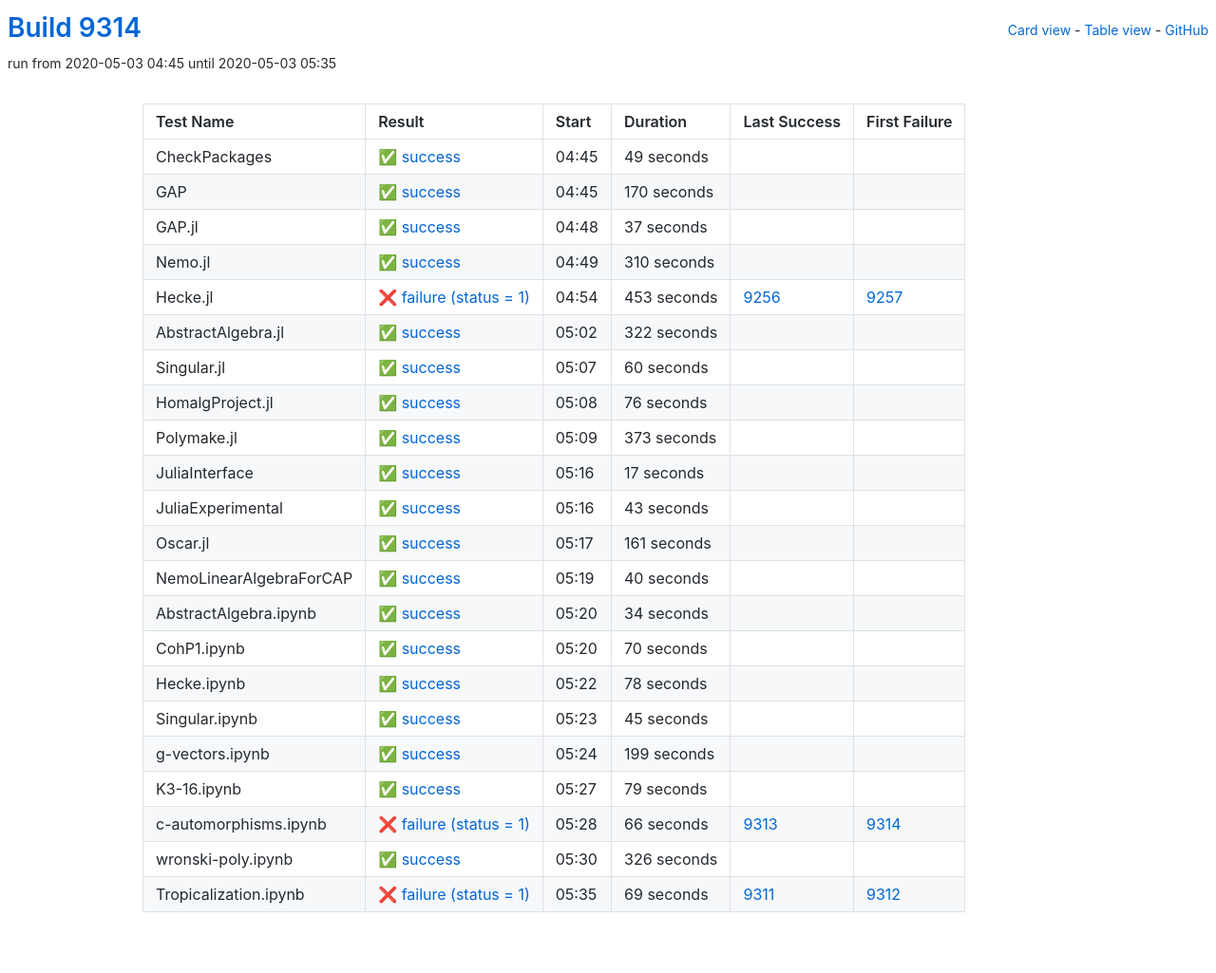
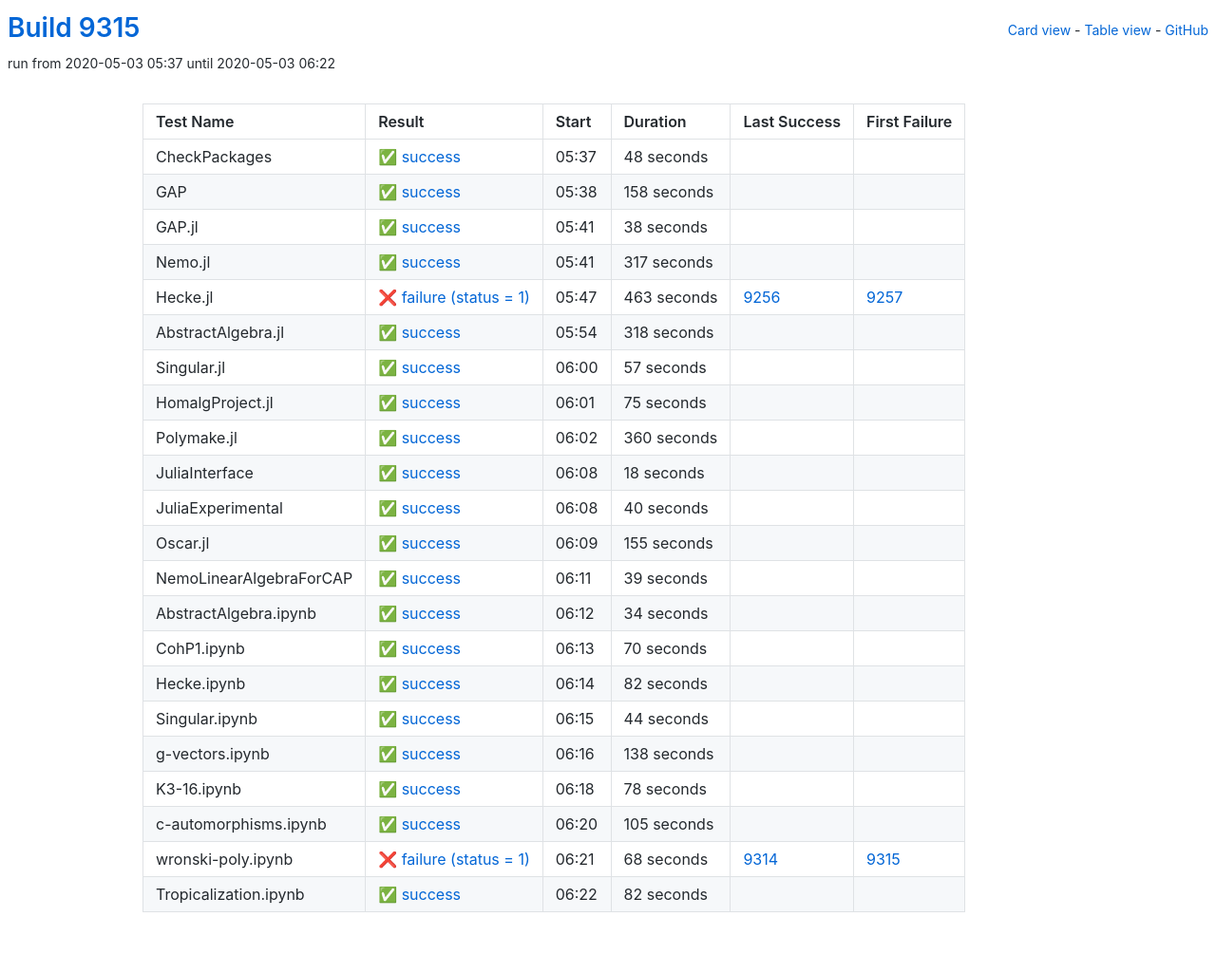
Before and after one commit to oscar-system/oscar-ci-status, a Jekyll site: the page built from table.html, in a window 1280 px wide. Shown: the whole page at 95% size. Built offline with Jekyll 4.4.1, drawn with Linux system fonts in a browser that asks for light colours.

Commit message:
Build 9315

```diff
--- a/_data/ci.yml
+++ b/_data/ci.yml
@@ -1,137 +1,115 @@
-build: 9314
-build_url: https://oscarci.mathematik.uni-kl.de/job/oscar/9314/
+build: 9315
+build_url: https://oscarci.mathematik.uni-kl.de/job/oscar/9315/
 job: oscar
 tests:
-- duration: 49
+- duration: 48
   exitcode: 0
   first_failure: false
   first_failure_url: null
   last_success: false
   last_success_url: null
-  log: https://oscarci.mathematik.uni-kl.de/job/oscar/9314/artifact/logs/build-9314/CheckPackages.log
+  log: https://oscarci.mathematik.uni-kl.de/job/oscar/9315/artifact/logs/build-9315/CheckPackages.log
   name: CheckPackages
-  start: 2020-05-03 04:45
+  start: 2020-05-03 05:37
   status: success
   success: true
-- duration: 170
+- duration: 158
   exitcode: 0
   first_failure: false
   first_failure_url: null
   last_success: false
   last_success_url: null
-  log: https://oscarci.mathematik.uni-kl.de/job/oscar/9314/artifact/logs/build-9314/GAP.log
+  log: https://oscarci.mathematik.uni-kl.de/job/oscar/9315/artifact/logs/build-9315/GAP.log
   name: GAP
-  start: 2020-05-03 04:45
+  start: 2020-05-03 05:38
   status: success
   success: true
-- duration: 37
+- duration: 38
   exitcode: 0
   first_failure: false
   first_failure_url: null
   last_success: false
   last_success_url: null
-  log: https://oscarci.mathematik.uni-kl.de/job/oscar/9314/artifact/logs/build-9314/GAP.jl.log
+  log: https://oscarci.mathematik.uni-kl.de/job/oscar/9315/artifact/logs/build-9315/GAP.jl.log
   name: GAP.jl
-  start: 2020-05-03 04:48
+  start: 2020-05-03 05:41
   status: success
   success: true
-- duration: 310
+- duration: 317
   exitcode: 0
   first_failure: false
   first_failure_url: null
   last_success: false
   last_success_url: null
-  log: https://oscarci.mathematik.uni-kl.de/job/oscar/9314/artifact/logs/build-9314/Nemo.jl.log
+  log: https://oscarci.mathematik.uni-kl.de/job/oscar/9315/artifact/logs/build-9315/Nemo.jl.log
   name: Nemo.jl
-  start: 2020-05-03 04:49
+  start: 2020-05-03 05:41
   status: success
   success: true
-- duration: 453
+- duration: 463
   exitcode: 1
   first_failure: 9257
   first_failure_url: https://oscarci.mathematik.uni-kl.de/job/oscar/9257/
   last_success: 9256
   last_success_url: https://oscarci.mathematik.uni-kl.de/job/oscar/9256/
-  log: https://oscarci.mathematik.uni-kl.de/job/oscar/9314/artifact/logs/build-9314/Hecke.jl.log
+  log: https://oscarci.mathematik.uni-kl.de/job/oscar/9315/artifact/logs/build-9315/Hecke.jl.log
   name: Hecke.jl
-  start: 2020-05-03 04:54
+  start: 2020-05-03 05:47
   status: failure
   success: false
-- duration: 322
+- duration: 318
   exitcode: 0
   first_failure: false
   first_failure_url: null
   last_success: false
   last_success_url: null
-  log: https://oscarci.mathematik.uni-kl.de/job/oscar/9314/artifact/logs/build-9314/AbstractAlgebra.jl.log
+  log: https://oscarci.mathematik.uni-kl.de/job/oscar/9315/artifact/logs/build-9315/AbstractAlgebra.jl.log
   name: AbstractAlgebra.jl
-  start: 2020-05-03 05:02
+  start: 2020-05-03 05:54
   status: success
   success: true
-- duration: 60
+- duration: 57
   exitcode: 0
   first_failure: false
   first_failure_url: null
   last_success: false
   last_success_url: null
-  log: https://oscarci.mathematik.uni-kl.de/job/oscar/9314/artifact/logs/build-9314/Singular.jl.log
+  log: https://oscarci.mathematik.uni-kl.de/job/oscar/9315/artifact/logs/build-9315/Singular.jl.log
   name: Singular.jl
-  start: 2020-05-03 05:07
+  start: 2020-05-03 06:00
   status: success
   success: true
-- duration: 76
+- duration: 75
   exitcode: 0
   first_failure: false
   first_failure_url: null
   last_success: false
   last_success_url: null
-  log: https://oscarci.mathematik.uni-kl.de/job/oscar/9314/artifact/logs/build-9314/HomalgProject.jl.log
+  log: https://oscarci.mathematik.uni-kl.de/job/oscar/9315/artifact/logs/build-9315/HomalgProject.jl.log
   name: HomalgProject.jl
-  start: 2020-05-03 05:08
+  start: 2020-05-03 06:01
   status: success
   success: true
-- duration: 373
+- duration: 360
   exitcode: 0
   first_failure: false
   first_failure_url: null
   last_success: false
   last_success_url: null
-  log: https://oscarci.mathematik.uni-kl.de/job/oscar/9314/artifact/logs/build-9314/Polymake.jl.log
+  log: https://oscarci.mathematik.uni-kl.de/job/oscar/9315/artifact/logs/build-9315/Polymake.jl.log
   name: Polymake.jl
-  start: 2020-05-03 05:09
+  start: 2020-05-03 06:02
   status: success
   success: true
-- duration: 17
+- duration: 18
   exitcode: 0
   first_failure: false
   first_failure_url: null
   last_success: false
   last_success_url: null
-  log: https://oscarci.mathematik.uni-kl.de/job/oscar/9314/artifact/logs/build-9314/JuliaInterface.log
+  log: https://oscarci.mathematik.uni-kl.de/job/oscar/9315/artifact/logs/build-9315/JuliaInterface.log
   name: JuliaInterface
-  start: 2020-05-03 05:16
-  status: success
-  success: true
-- duration: 43
-  exitcode: 0
-  first_failure: false
-  first_failure_url: null
-  last_success: false
-  last_success_url: null
-  log: https://oscarci.mathematik.uni-kl.de/job/oscar/9314/artifact/logs/build-9314/JuliaExperimental.log
-  name: JuliaExperimental
-  start: 2020-05-03 05:16
-  status: success
-  success: true
-- duration: 161
-  exitcode: 0
-  first_failure: false
-  first_failure_url: null
-  last_success: false
-  last_success_url: null
-  log: https://oscarci.mathematik.uni-kl.de/job/oscar/9314/artifact/logs/build-9314/Oscar.jl.log
-  name: Oscar.jl
-  start: 2020-05-03 05:17
+  start: 2020-05-03 06:08
   status: success
   success: true
 - duration: 40
@@ -140,9 +118,31 @@
   first_failure_url: null
   last_success: false
   last_success_url: null
-  log: https://oscarci.mathematik.uni-kl.de/job/oscar/9314/artifact/logs/build-9314/NemoLinearAlgebraForCAP.log
+  log: https://oscarci.mathematik.uni-kl.de/job/oscar/9315/artifact/logs/build-9315/JuliaExperimental.log
+  name: JuliaExperimental
+  start: 2020-05-03 06:08
+  status: success
+  success: true
+- duration: 155
+  exitcode: 0
+  first_failure: false
+  first_failure_url: null
+  last_success: false
+  last_success_url: null
+  log: https://oscarci.mathematik.uni-kl.de/job/oscar/9315/artifact/logs/build-9315/Oscar.jl.log
+  name: Oscar.jl
+  start: 2020-05-03 06:09
+  status: success
+  success: true
+- duration: 39
+  exitcode: 0
+  first_failure: false
+  first_failure_url: null
+  last_success: false
+  last_success_url: null
+  log: https://oscarci.mathematik.uni-kl.de/job/oscar/9315/artifact/logs/build-9315/NemoLinearAlgebraForCAP.log
   name: NemoLinearAlgebraForCAP
-  start: 2020-05-03 05:19
+  start: 2020-05-03 06:11
   status: success
   success: true
 - duration: 34
@@ -151,9 +151,9 @@
   first_failure_url: null
   last_success: false
   last_success_url: null
-  log: https://oscarci.mathematik.uni-kl.de/job/oscar/9314/artifact/logs/build-9314/AbstractAlgebra.ipynb.log
+  log: https://oscarci.mathematik.uni-kl.de/job/oscar/9315/artifact/logs/build-9315/AbstractAlgebra.ipynb.log
   name: AbstractAlgebra.ipynb
-  start: 2020-05-03 05:20
+  start: 2020-05-03 06:12
   status: success
   success: true
 - duration: 70
@@ -162,9 +162,42 @@
   first_failure_url: null
   last_success: false
   last_success_url: null
-  log: https://oscarci.mathematik.uni-kl.de/job/oscar/9314/artifact/logs/build-9314/CohP1.ipynb.log
+  log: https://oscarci.mathematik.uni-kl.de/job/oscar/9315/artifact/logs/build-9315/CohP1.ipynb.log
   name: CohP1.ipynb
-  start: 2020-05-03 05:20
+  start: 2020-05-03 06:13
+  status: success
+  success: true
+- duration: 82
+  exitcode: 0
+  first_failure: false
+  first_failure_url: null
+  last_success: false
+  last_success_url: null
+  log: https://oscarci.mathematik.uni-kl.de/job/oscar/9315/artifact/logs/build-9315/Hecke.ipynb.log
+  name: Hecke.ipynb
+  start: 2020-05-03 06:14
+  status: success
+  success: true
+- duration: 44
+  exitcode: 0
+  first_failure: false
+  first_failure_url: null
+  last_success: false
+  last_success_url: null
+  log: https://oscarci.mathematik.uni-kl.de/job/oscar/9315/artifact/logs/build-9315/Singular.ipynb.log
+  name: Singular.ipynb
+  start: 2020-05-03 06:15
+  status: success
+  success: true
+- duration: 138
+  exitcode: 0
+  first_failure: false
+  first_failure_url: null
+  last_success: false
+  last_success_url: null
+  log: https://oscarci.mathematik.uni-kl.de/job/oscar/9315/artifact/logs/build-9315/g-vectors.ipynb.log
+  name: g-vectors.ipynb
+  start: 2020-05-03 06:16
   status: success
   success: true
 - duration: 78
@@ -173,74 +206,41 @@
   first_failure_url: null
   last_success: false
   last_success_url: null
-  log: https://oscarci.mathematik.uni-kl.de/job/oscar/9314/artifact/logs/build-9314/Hecke.ipynb.log
-  name: Hecke.ipynb
-  start: 2020-05-03 05:22
+  log: https://oscarci.mathematik.uni-kl.de/job/oscar/9315/artifact/logs/build-9315/K3-16.ipynb.log
+  name: K3-16.ipynb
+  start: 2020-05-03 06:18
   status: success
   success: true
-- duration: 45
+- duration: 105
   exitcode: 0
   first_failure: false
   first_failure_url: null
   last_success: false
   last_success_url: null
-  log: https://oscarci.mathematik.uni-kl.de/job/oscar/9314/artifact/logs/build-9314/Singular.ipynb.log
-  name: Singular.ipynb
-  start: 2020-05-03 05:23
+  log: https://oscarci.mathematik.uni-kl.de/job/oscar/9315/artifact/logs/build-9315/c-automorphisms.ipynb.log
+  name: c-automorphisms.ipynb
+  start: 2020-05-03 06:20
   status: success
   success: true
-- duration: 199
+- duration: 68
+  exitcode: 1
+  first_failure: 9315
+  first_failure_url: https://oscarci.mathematik.uni-kl.de/job/oscar/9315/
+  last_success: 9314
+  last_success_url: https://oscarci.mathematik.uni-kl.de/job/oscar/9314/
+  log: https://oscarci.mathematik.uni-kl.de/job/oscar/9315/artifact/logs/build-9315/wronski-poly.ipynb.log
+  name: wronski-poly.ipynb
+  start: 2020-05-03 06:21
+  status: failure
+  success: false
+- duration: 82
   exitcode: 0
   first_failure: false
   first_failure_url: null
   last_success: false
   last_success_url: null
-  log: https://oscarci.mathematik.uni-kl.de/job/oscar/9314/artifact/logs/build-9314/g-vectors.ipynb.log
-  name: g-vectors.ipynb
-  start: 2020-05-03 05:24
+  log: https://oscarci.mathematik.uni-kl.de/job/oscar/9315/artifact/logs/build-9315/Tropicalization.ipynb.log
+  name: Tropicalization.ipynb
+  start: 2020-05-03 06:22
   status: success
   success: true
-- duration: 79
-  exitcode: 0
-  first_failure: false
-  first_failure_url: null
-  last_success: false
-  last_success_url: null
-  log: https://oscarci.mathematik.uni-kl.de/job/oscar/9314/artifact/logs/build-9314/K3-16.ipynb.log
-  name: K3-16.ipynb
-  start: 2020-05-03 05:27
-  status: success
-  success: true
-- duration: 66
-  exitcode: 1
-  first_failure: 9314
-  first_failure_url: https://oscarci.mathematik.uni-kl.de/job/oscar/9314/
-  last_success: 9313
-  last_success_url: https://oscarci.mathematik.uni-kl.de/job/oscar/9313/
-  log: https://oscarci.mathematik.uni-kl.de/job/oscar/9314/artifact/logs/build-9314/c-automorphisms.ipynb.log
-  name: c-automorphisms.ipynb
-  start: 2020-05-03 05:28
-  status: failure
-  success: false
-- duration: 326
-  exitcode: 0
-  first_failure: false
-  first_failure_url: null
-  last_success: false
-  last_success_url: null
-  log: https://oscarci.mathematik.uni-kl.de/job/oscar/9314/artifact/logs/build-9314/wronski-poly.ipynb.log
-  name: wronski-poly.ipynb
-  start: 2020-05-03 05:30
-  status: success
-  success: true
-- duration: 69
-  exitcode: 1
-  first_failure: 9312
-  first_failure_url: https://oscarci.mathematik.uni-kl.de/job/oscar/9312/
-  last_success: 9311
-  last_success_url: https://oscarci.mathematik.uni-kl.de/job/oscar/9311/
-  log: https://oscarci.mathematik.uni-kl.de/job/oscar/9314/artifact/logs/build-9314/Tropicalization.ipynb.log
-  name: Tropicalization.ipynb
-  start: 2020-05-03 05:35
-  status: failure
-  success: false
```
Also changed, not shown: README.md.
